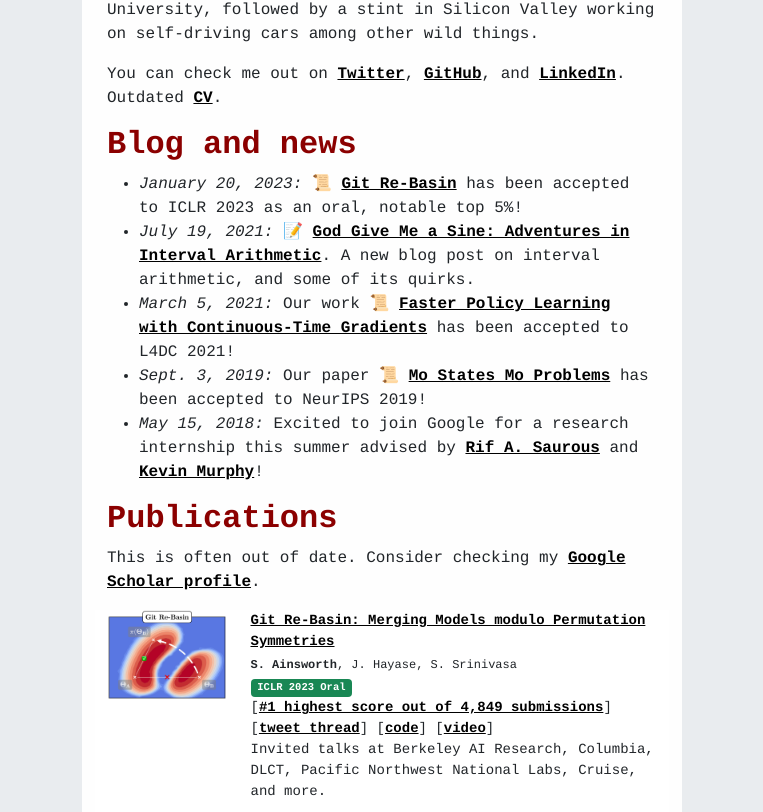
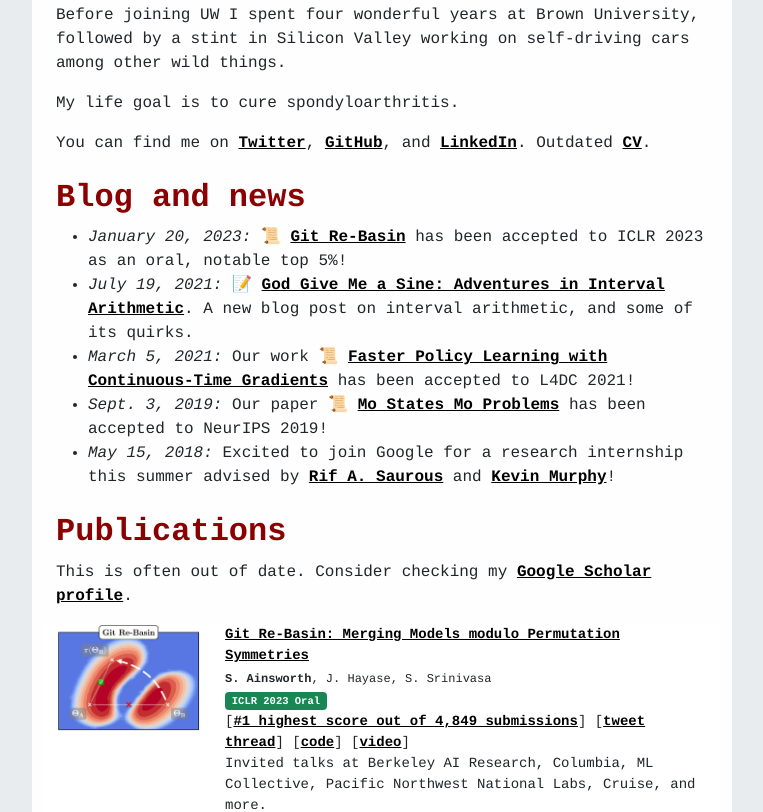
Before and after one commit to samuela/personal-website, a Next.js app: page / in a window 1280 px wide. Shown: the part 654-1466 px from the top of the page, without its empty margins (258-1021 px from the left). Built offline with nearby package versions, Linux system fonts and the light colour scheme.

Commit message:
add SpA goal, increase width, small css adjustments

```diff
--- a/pages/index.tsx
+++ b/pages/index.tsx
@@ -10,10 +10,8 @@ function HomePage() {
       <Container
         style={{
           backgroundColor: "#fefefe",
-          maxWidth: "600px",
-          paddingLeft: "25px",
-          paddingRight: "25px",
-          paddingTop: "25px",
+          maxWidth: "700px",
+          padding: "1.5em",
         }}
         fluid="sm"
       >
@@ -48,8 +46,9 @@ function HomePage() {
               University, followed by a stint in Silicon Valley working on
               self-driving cars among other wild things.
             </p>
+            <p>My life goal is to cure spondyloarthritis.</p>
             <p>
-              You can check me out on{" "}
+              You can find me on{" "}
               <a href="https://twitter.com/SamuelAinsworth">Twitter</a>,{" "}
               <a href="https://github.com/samuela">GitHub</a>, and{" "}
               <a href="https://www.linkedin.com/in/samuelainsworth">LinkedIn</a>
@@ -142,8 +141,9 @@ function HomePage() {
                     </a>
                     ]
                     <br />
-                    Invited talks at Berkeley AI Research, Columbia, DLCT,
-                    Pacific Northwest National Labs, Cruise, and more.
+                    Invited talks at Berkeley AI Research, Columbia, ML
+                    Collective, Pacific Northwest National Labs, Cruise, and
+                    more.
                   </p>
                 </Col>
               </Row>
--- a/styles.css
+++ b/styles.css
@@ -18,4 +18,5 @@ h1,
 h2 {
   color: darkred;
   font-weight: bold;
+  margin-top: 0.75em;
 }
```
